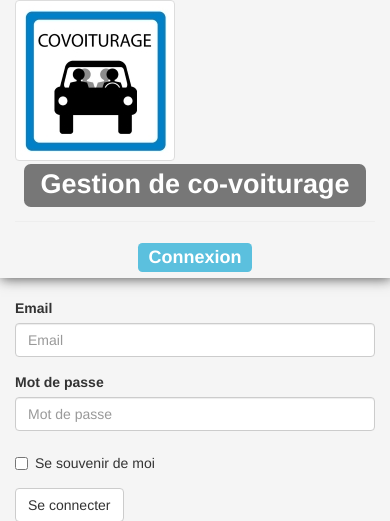
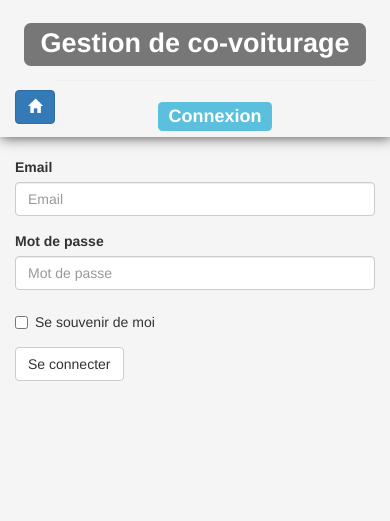
Before and after one commit to BrunoJunior/covoiturage, a PHP site: page / in a window 390 px wide. Shown: the top 521 px of the page. After the commit the page ends 381 px from the top, so only its background shows below. Run offline with PHP 8.4, Linux system fonts and the light colour scheme; the visitor is signed in with stand-in values (Sample User, id 1); data that the repository does not hold is empty; style sheets or scripts are compiled from the project's sources.

Commit message:
[M] Amélioration CSS mobile

```diff
--- a/classes/abstraites/ServiceVue.php
+++ b/classes/abstraites/ServiceVue.php
@@ -131,14 +131,18 @@ abstract class ServiceVue extends Service {
             <script type="text/javascript" src="'.$root.'lib/jquery/jquery-2.1.4.min.js"></script>
             <script type="text/javascript" src="'.$root.'lib/jquery-ui/jquery-ui.min.js"></script>
             <header class="navbar navbar-static-top bs-docs-nav" id="top" role="banner">
-                <div class="container">
-                    <a href="/"><img src="'.$root.'resources/img/visu.jpg" class="img-responsive img-thumbnail pull-left" alt="Logo" /></a>';
+                <div class="container"><a href="/" class="hidden-xs">
+                        <img src="'.$root.'resources/img/visu.jpg" class="img-responsive img-thumbnail pull-left" alt="Logo" />
+                    </a>';
+        echo '<h1 class="text-center"><span class="label label-default">Gestion de co-voiturage</span></h1>';
+        echo '<a href="/" class="btn btn-primary visible-xs home" role="button" data-toggle="tooltip" title="Accueil">
+                        <span class="glyphicon glyphicon-home"></span>
+                    </a>';
         if (!empty($user) && $user->existe()) {
             echo '<button id="cov-deco" class="btn btn-danger deconnexion" url="' . Logout::getUrl() . '" role="button" data-toggle="tooltip" title="Déconnexion" data-confirm="Êtes-vous sûr ?"><span class="glyphicon glyphicon-log-out"></span></button>';
             echo '<a class="btn btn-primary account" href="' . Edit::getUrl($user->id) . '" role="button" data-toggle="tooltip" title="Mes infos"><span class="glyphicon glyphicon-user"></span></a>';
         }
-        echo  '<h1 class="text-center"><span class="label label-default">Gestion de co-voiturage</span></h1>
-                    <hr />
+        echo '      <hr />
                     <h3 class="text-center"><span class="label label-info">' . $this->titre . '</span></h3>
                 </div>
             </header>
--- a/resources/css/global.css
+++ b/resources/css/global.css
@@ -34,6 +34,12 @@ html, body {
     margin-left: 10px;
     margin-top: 20px;
     float: right;
+}
+
+.btn.home {
+    float: left;
+    display: inline-block;
+    margin-top: 20px;
 }
 
 .center {
```
